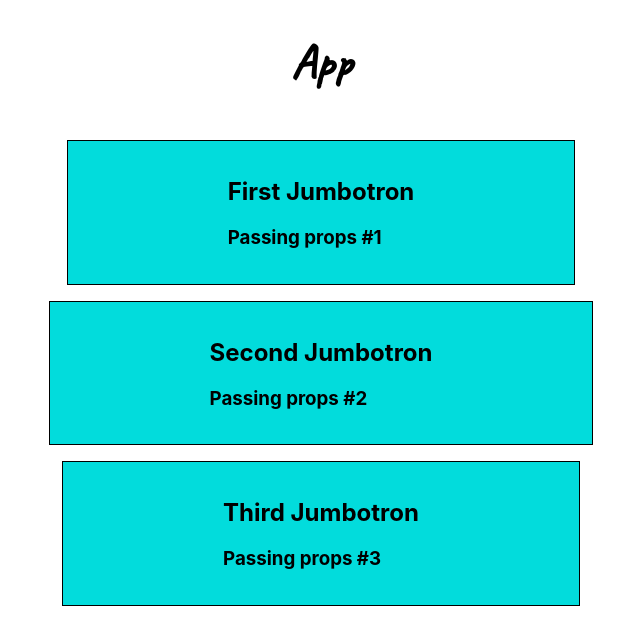
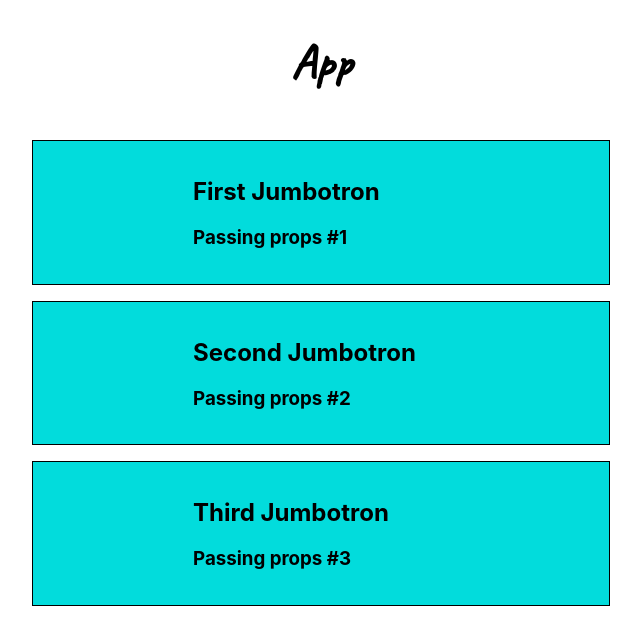
Before and after one commit to GreenCatInForest/jimbotron-react-app, a React (Create React App) app: page / in a window 1280 px wide. Shown: the top 644 px of the page, without its empty margins (319-960 px from the left). Built offline with nearby package versions, Linux system fonts and the light colour scheme.

Commit message:
style css width for jimbotron

```diff
--- a/src/index.css
+++ b/src/index.css
@@ -25,6 +25,7 @@ div.App h1 {
 }
 
 .jimbotron {
+  width: 20%;
   padding: 1em 10em;
   border: 1px solid black;
   background-color: rgb(2, 220, 220);
```
